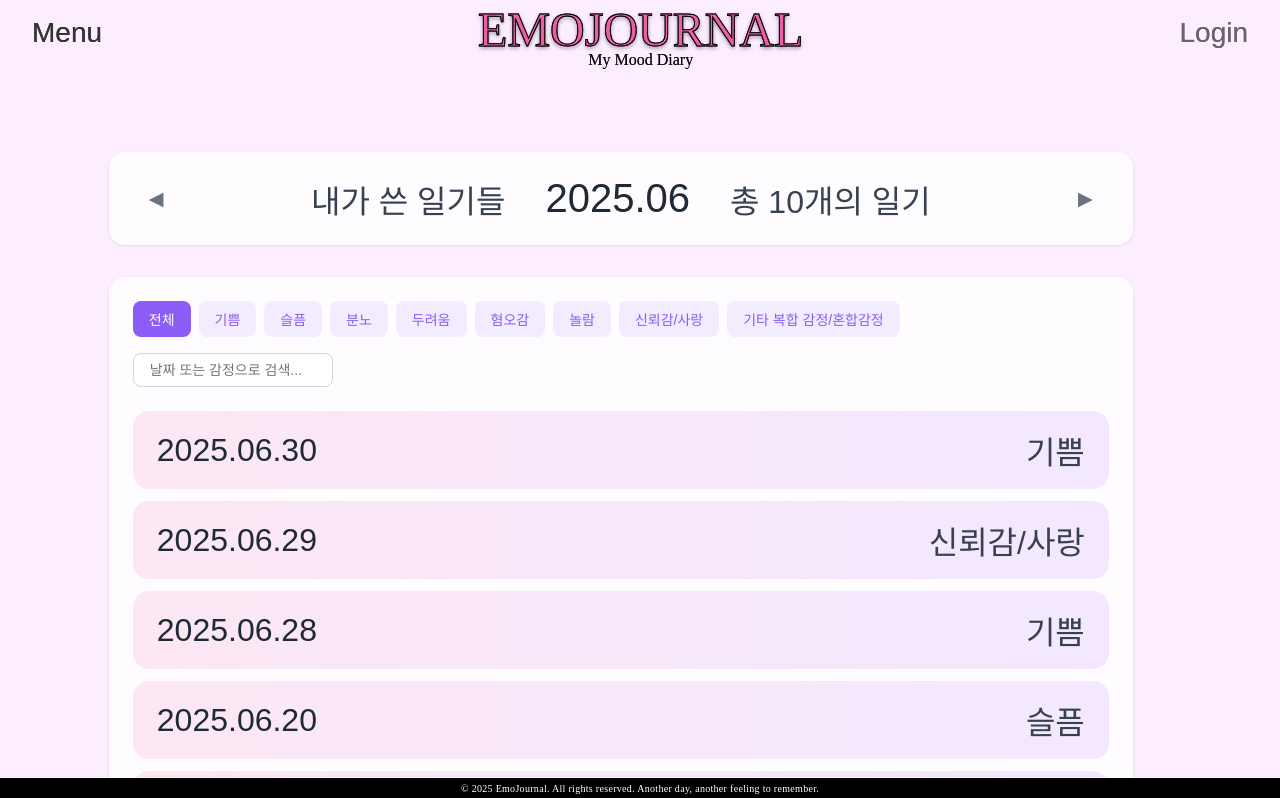
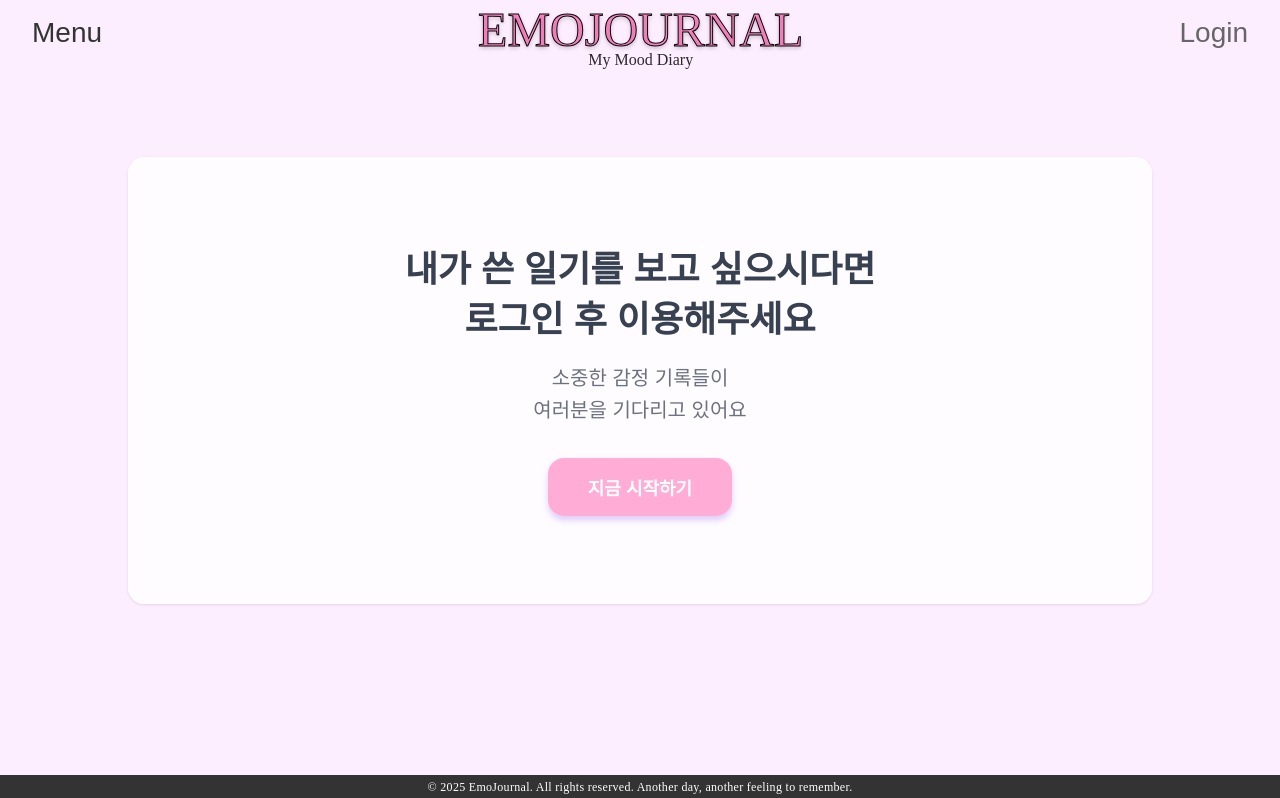
Before and after one commit to DongjuLee0528/EmoJournal, a React (Create React App) app: page /DiaryListPage in a window 1280 px wide. Shown: the top 798 px of the page. Built offline with nearby package versions, Linux system fonts and the light colour scheme; a web font is replaced by a local one.

Commit message:
diarylist page 9/30

```diff
--- a/src/components/Footer.jsx
+++ b/src/components/Footer.jsx
@@ -3,7 +3,8 @@ import styled from 'styled-components';
 
 const FooterWrapper = styled.div`
   width: 100%;
-  background-color: #000000;
+  /* [수정] 배경색을 부드럽게 변경 */
+  background-color: #333;
   padding: 4px 20px;
   text-align: center;
   position: fixed;
@@ -14,7 +15,8 @@ const FooterWrapper = styled.div`
 
   p {
     color: #ffffff;
-    font-size: 10px;
+    /* [수정] 가독성을 위해 기본 폰트 크기 조정 */
+    font-size: 12px;
     margin: 0;
     padding: 0;
     line-height: 1.4;
@@ -27,7 +29,8 @@ const FooterWrapper = styled.div`
     padding: 4px 15px;
 
     p {
-      font-size: 9px;
+      /* [수정] 폰트 크기 조정 */
+      font-size: 11px;
     }
   }
 
@@ -36,7 +39,8 @@ const FooterWrapper = styled.div`
     padding: 3px 12px;
 
     p {
-      font-size: 8px;
+      /* [수정] 최소 폰트 크기를 10px로 유지 */
+      font-size: 10px;
       line-height: 1.5;
     }
   }
@@ -46,7 +50,8 @@ const FooterWrapper = styled.div`
     padding: 3px 10px;
 
     p {
-      font-size: 7px;
+      /* [수정] 최소 폰트 크기를 10px로 유지 */
+      font-size: 10px;
       line-height: 1.6;
     }
   }
--- a/src/components/Header.jsx
+++ b/src/components/Header.jsx
@@ -29,6 +29,8 @@ const HeaderWrapper = styled.header`
   left: 0;
   right: 0;
   z-index: 1000;
+
+  /* [수정] 배경색 및 블러 효과 제거 */
 
   /* 스크롤 비율 기준 숨김 애니메이션 */
   transform: translateY(${props => (props.$hidden ? '-100%' : '0')});
@@ -145,12 +147,9 @@ const SubText = styled.p`
 const Header = memo(() => {
   const navigate = useNavigate();
   const [isSideBarOpen, setIsSideBarOpen] = useState(false);
-
-  // ⬇️ 변경: "방향"이 아닌 "스크롤 진행률(%)" 기준으로 숨김
   const [hideOnScroll, setHideOnScroll] = useState(false);
   const ticking = useRef(false);
 
-  // 로그인 상태 예시
   const isLoggedIn = () => localStorage.getItem('authToken') !== null;
   const loggedIn = isLoggedIn();
 
@@ -182,7 +181,7 @@ const Header = memo(() => {
   }, [handleLogoClick]);
 
   useEffect(() => {
-    const HIDE_THRESHOLD_PERCENT = 15; // ⬅️ 5% 기준
+    const HIDE_THRESHOLD_PERCENT = 15;
 
     const calcScrollable = () => {
       const doc = document.documentElement;
@@ -193,7 +192,6 @@ const Header = memo(() => {
 
     const update = () => {
       const scrollY = window.scrollY || document.documentElement.scrollTop || 0;
-      // 스크롤 가능한 높이가 0이면(짧은 페이지) 항상 표시
       if (maxScrollable <= 0) {
         setHideOnScroll(false);
         return;
@@ -206,14 +204,12 @@ const Header = memo(() => {
       if (ticking.current) return;
       ticking.current = true;
       window.requestAnimationFrame(() => {
-        // 리사이즈 시 스크롤 가능 높이 재계산
         maxScrollable = calcScrollable();
         update();
         ticking.current = false;
       });
     };
 
-    // 초기 계산
     maxScrollable = calcScrollable();
     update();
 
--- a/src/pages/DiaryListPage.jsx
+++ b/src/pages/DiaryListPage.jsx
@@ -1,18 +1,28 @@
-import React, { useState, useMemo } from 'react';
+import React, { useState, useMemo, useEffect } from 'react';
 import styled from 'styled-components';
-import Header from '../components/Header';
-import Footer from '../components/Footer';
+
+const HEADER_DESKTOP_HEIGHT = '65px';
+const FOOTER_HEIGHT = '25px';
 
 const Container = styled.div`
   font-family: '온글잎 의연체', sans-serif;
   width: 97%;
-  min-height: 100vh;
+  max-width: 1920px;
+  margin: 0 auto;
+
+  height: 100vh;
+  box-sizing: border-box;
+  overflow-y: auto;
+
   display: flex;
   flex-direction: column;
   align-items: center;
-  justify-content: flex-start;
-  padding: 2rem;
-  max-width: 1920px;
+  justify-content: ${props => (props.centered ? 'center' : 'flex-start')};
+
+  padding-top: calc(${HEADER_DESKTOP_HEIGHT} + 2rem);
+  padding-bottom: calc(${FOOTER_HEIGHT} + 2rem);
+  padding-left: 2rem;
+  padding-right: 2rem;
 `;
 
 const HeaderWrapper = styled.div`
@@ -177,10 +187,6 @@ const DiaryMood = styled.div`
   justify-content: center;
 `;
 
-const HeaderPadding = styled.div`
-  padding-top: 60px;
-`;
-
 const NoEntriesMessage = styled.div`
   text-align: center;
   color: #6b7280;
@@ -233,11 +239,69 @@ const MonthButton = styled.button`
   }
 `;
 
+const LoginPromptContainer = styled.div`
+  display: flex;
+  flex-direction: column;
+  align-items: center;
+  justify-content: center;
+  padding: 4rem 2rem;
+  text-align: center;
+`;
+
+const LoginPromptTitle = styled.h2`
+  font-size: 36px;
+  color: #374151;
+  margin-bottom: 1rem;
+  font-weight: 600;
+  line-height: 1.4;
+`;
+
+const LoginPromptText = styled.p`
+  font-size: 20px;
+  color: #6b7280;
+  margin-bottom: 2rem;
+  line-height: 1.6;
+`;
+
+const LoginButton = styled.button`
+  background: linear-gradient(135deg,rgb(255, 173, 214),rgb(255, 173, 214));
+  color: white;
+  font-size: 18px;
+  font-weight: 600;
+  padding: 1rem 2.5rem;
+  border: none;
+  border-radius: 1rem;
+  cursor: pointer;
+  transition: all 0.3s ease;
+  box-shadow: 0 4px 6px rgba(139, 92, 246, 0.3);
+
+  &:hover {
+    transform: translateY(-2px);
+    box-shadow: 0 6px 12px rgba(139, 92, 246, 0.4);
+  }
+
+  &:active {
+    transform: translateY(0);
+  }
+`;
+
 const DiaryListPage = () => {
+  const [isLoggedIn, setIsLoggedIn] = useState(false);
   const [currentDate, setCurrentDate] = useState({ year: 2025, month: 6 });
   const [selectedMoodFilter, setSelectedMoodFilter] = useState('전체');
   const [searchTerm, setSearchTerm] = useState('');
   const [showMonthSelector, setShowMonthSelector] = useState(false);
+
+  // 로그인 상태 확인
+  useEffect(() => {
+    const token = sessionStorage.getItem('access_token');
+    const userEmail = sessionStorage.getItem('user_email');
+    if (token && userEmail) {
+      setIsLoggedIn(true);
+    } else {
+      setIsLoggedIn(false);
+    }
+  }, []);
 
   const allDiaryEntries = [
     { date: '2025.06.30', mood: '기쁨' },
@@ -258,6 +322,7 @@ const DiaryListPage = () => {
   ];
 
   const currentMonthEntries = useMemo(() => {
+    if (!isLoggedIn) return [];
     return allDiaryEntries.filter(entry => {
       const entryDate = new Date(entry.date.replace(/\./g, '-'));
       return (
@@ -265,9 +330,10 @@ const DiaryListPage = () => {
         entryDate.getMonth() + 1 === currentDate.month
       );
     });
-  }, [allDiaryEntries, currentDate]);
+  }, [allDiaryEntries, currentDate, isLoggedIn]);
 
   const filteredEntries = useMemo(() => {
+    if (!isLoggedIn) return [];
     let filtered = currentMonthEntries;
 
     if (selectedMoodFilter !== '전체') {
@@ -281,7 +347,7 @@ const DiaryListPage = () => {
     }
 
     return filtered;
-  }, [currentMonthEntries, selectedMoodFilter, searchTerm]);
+  }, [currentMonthEntries, selectedMoodFilter, searchTerm, isLoggedIn]);
 
   const basicEmotions = [
     '전체',
@@ -296,6 +362,7 @@ const DiaryListPage = () => {
   ];
 
   const uniqueMoods = useMemo(() => {
+    if (!isLoggedIn) return ['전체'];
     const moodsFromData = [...new Set(allDiaryEntries.map(entry => entry.mood))];
     const orderedMoods = ['전체'];
 
@@ -312,7 +379,7 @@ const DiaryListPage = () => {
     });
 
     return orderedMoods;
-  }, [allDiaryEntries]);
+  }, [allDiaryEntries, isLoggedIn]);
 
   const handlePrevMonth = () => {
     if (currentDate.month === 1) {
@@ -343,17 +410,41 @@ const DiaryListPage = () => {
     console.log('일기 클릭:', entry);
   };
 
+  const handleLoginRedirect = () => {
+    window.location.href = '/login';
+  };
+
   const totalEntries = currentMonthEntries.length;
 
+  if (!isLoggedIn) {
     return (
-    <>
-      <Header />
-      <HeaderPadding>
+      <Container>
+        <ListWrapper>
+          <ListContent>
+            <LoginPromptContainer>
+              <LoginPromptTitle>
+                내가 쓴 일기를 보고 싶으시다면<br />
+                로그인 후 이용해주세요
+              </LoginPromptTitle>
+              <LoginPromptText>
+                소중한 감정 기록들이<br />
+                여러분을 기다리고 있어요
+              </LoginPromptText>
+              <LoginButton onClick={handleLoginRedirect}>
+                지금 시작하기
+              </LoginButton>
+            </LoginPromptContainer>
+          </ListContent>
+        </ListWrapper>
+      </Container>
+    );
+  }
+
+  return (
     <Container>
       <HeaderWrapper>
         <HeaderContent>
           <HeaderInner>
-                {/* ◀ 버튼 */}
             <NavButton onClick={handlePrevMonth}>
               <NavIcon>◀</NavIcon>
             </NavButton>
@@ -382,7 +473,6 @@ const DiaryListPage = () => {
               <CountText>총 {totalEntries}개의 일기</CountText>
             </HeaderInfo>
 
-                {/* ▶ 버튼 */}
             <NavButton onClick={handleNextMonth}>
               <NavIcon>▶</NavIcon>
             </NavButton>
@@ -433,9 +523,6 @@ const DiaryListPage = () => {
         </ListContent>
       </ListWrapper>
     </Container>
-      </HeaderPadding>
-      <Footer />
-    </>
   );
 };
 
--- a/src/styles/GlobalStyle.jsx
+++ b/src/styles/GlobalStyle.jsx
@@ -1,6 +1,6 @@
 import { createGlobalStyle } from 'styled-components';
 import bgImage from '../image/background.png';
-import OngleapFont from '../fonts/온글잎 의연체.ttf'; // 한글 이름 유지 가능
+import OngleapFont from '../fonts/온글잎 의연체.ttf';
 
 const GlobalStyle = createGlobalStyle`
   @import url('https://fonts.googleapis.com/css2?family=Cherry+Bomb+One&display=swap');
@@ -28,21 +28,10 @@ const GlobalStyle = createGlobalStyle`
     overflow-y: scroll;
   }
 
-  main {
-    padding-top: 60px;
-  }
-
-  @media (max-width: 480px) {
-    main {
-      padding-top: 55px;
-    }
-  }
-
-  @media (max-width: 320px) {
-    main {
-      padding-top: 50px;
-    }
-  }
+  /* [수정]
+    - 다른 페이지와의 레이아웃 충돌을 막기 위해
+      main 태그에 적용되었던 padding-top을 제거했습니다.
+  */
 `;
 
 export default GlobalStyle;
```
Lines whose indentation alone changed are shown as unchanged.
